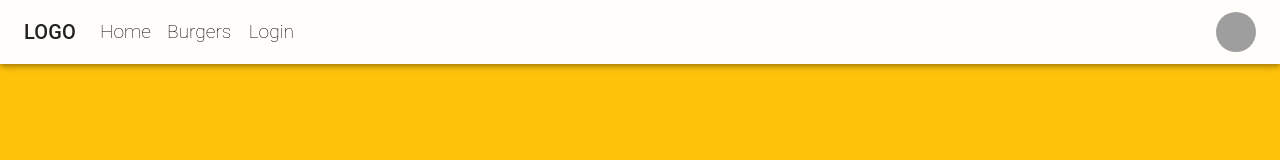
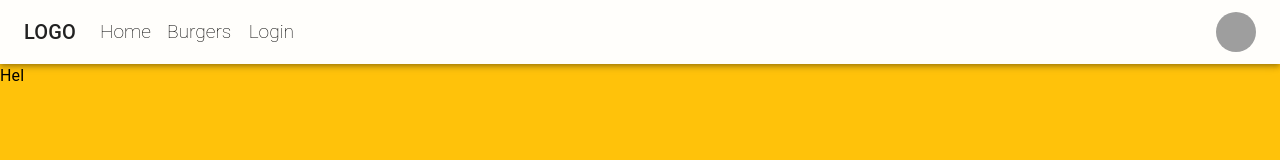
Before and after one commit to styylz/burgerProject, a React (Create React App) app in the folder client/: page /profile in a window 1280 px wide. Shown: the top 160 px of the page. Built offline with nearby package versions, Linux system fonts and the light colour scheme; grey boxes are pictures that could not be loaded.

Commit message:
feat(14): profile-page init

```diff
--- a/client/src/pages/profile-page/index.jsx
+++ b/client/src/pages/profile-page/index.jsx
@@ -4,7 +4,7 @@ import React from 'react';
 const ProfilePage = () => {
   console.log('');
   return (
-    <Box />
+    <Box> Hel</Box>
   );
 };
 
```
